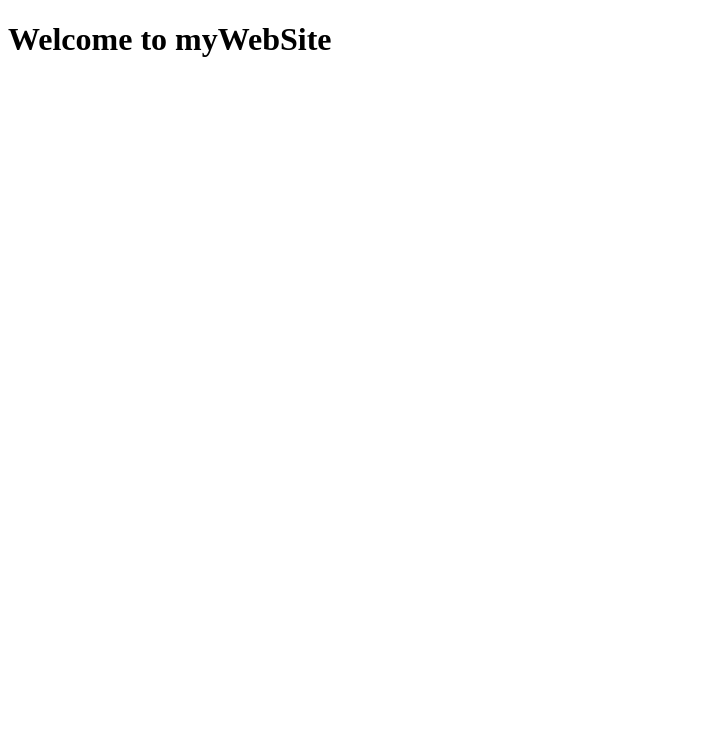
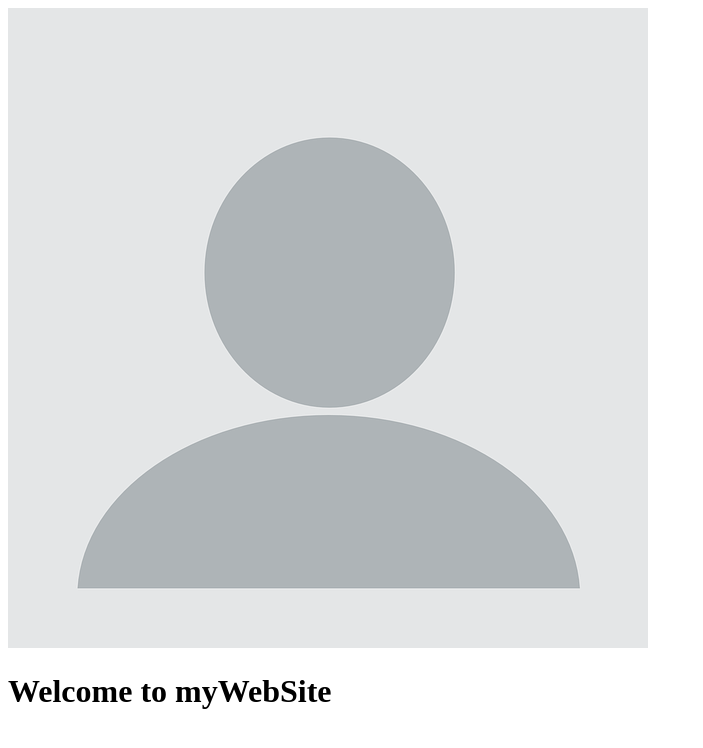
Before and after one commit to poonsak/testGit, a plain HTML site: page index.html in a window 1280 px wide. Shown: the whole page, without its empty margins (0-703 px from the left). Drawn offline with Linux system fonts and the light colour scheme.

Commit message:
add image code
add code 5th commit

```diff
--- a/index.html
+++ b/index.html
@@ -4,5 +4,6 @@
 	<title>Test for myGithub</title>
 </head>
 <body>
+<img src="no-image-profile.png"/>
 	<h1>Welcome to myWebSite</h1>
 </body>
```
